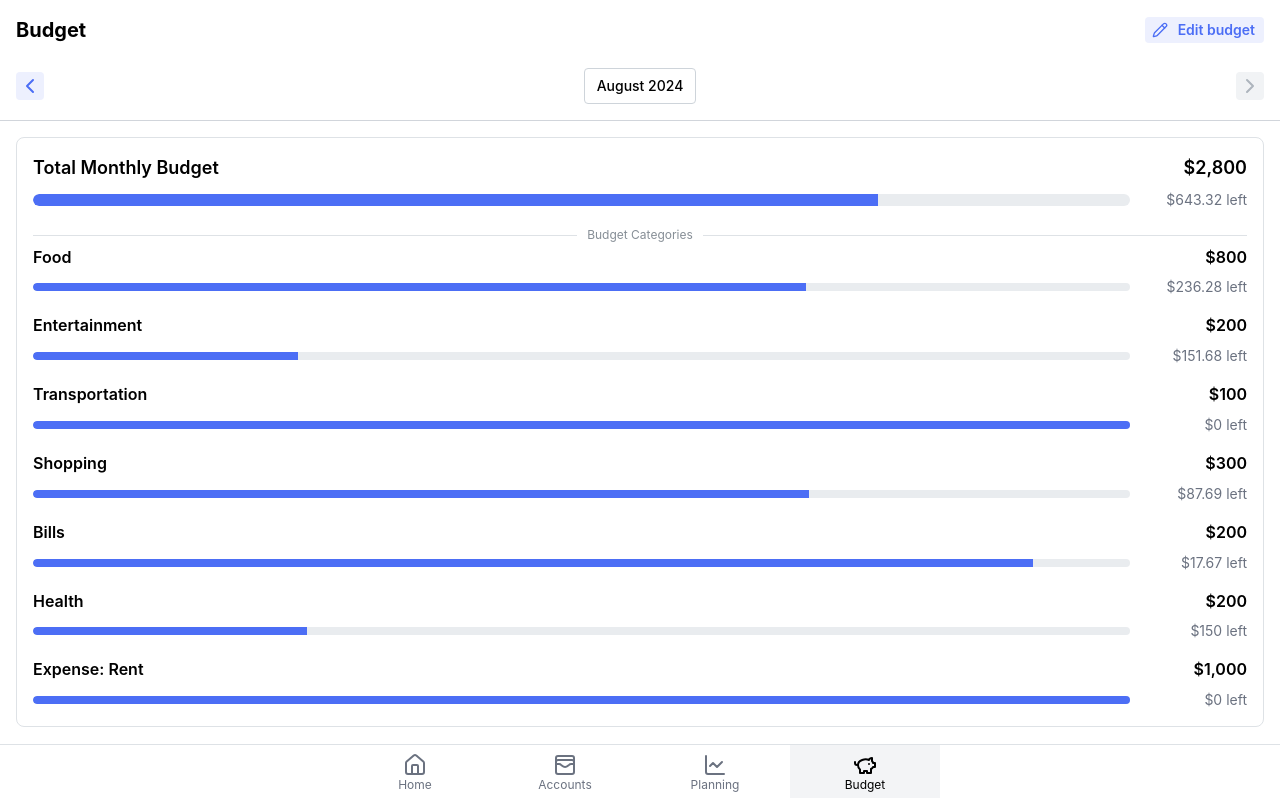
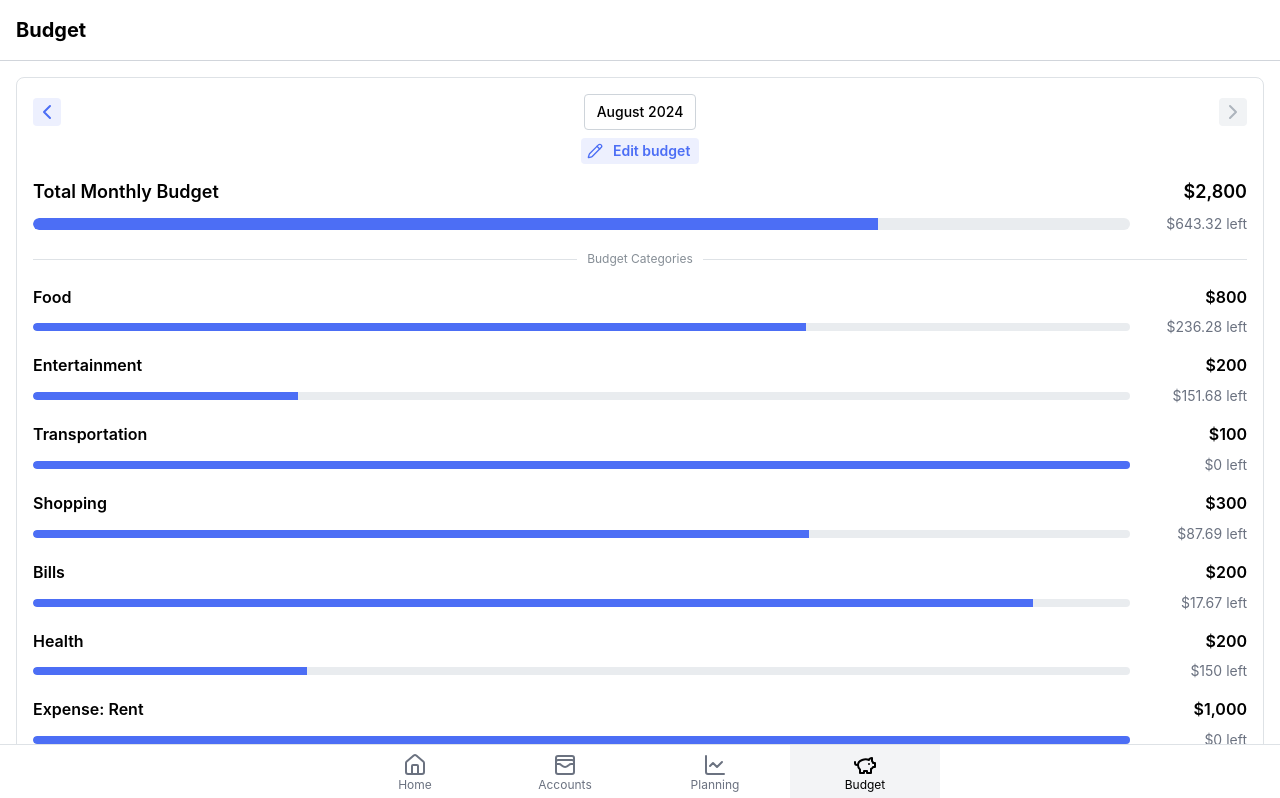
Before and after one commit to Prushka/finance-new, a React (Vite) app: page /budget in a window 1280 px wide. Shown: the top 798 px of the page. Built offline with nearby package versions, Linux system fonts and the light colour scheme.

Commit message:
finish budget page

```diff
--- a/src/pages/Budget.tsx
+++ b/src/pages/Budget.tsx
@@ -88,26 +88,8 @@ export default function Budget() {
 
   const monthlySpentPercentage = (monthlySpent / monthlyTotal) * 100;
 
-  return (
+  const monthPicker = (
     <div>
-      <div className="z-50 sticky top-0 bg-white p-4 border-b-[1px] border-b-gray-300 flex flex-col gap-6">
-        <div className="flex justify-between items-center">
-          <h1 className="text-xl font-bold">Budget</h1>
-          {isCurrentMonth && (
-            <Button
-              size="compact-sm"
-              leftSection={
-                !isEditing ? <PencilIcon className="size-4" /> : <CheckIcon />
-              }
-              variant={!isEditing ? "light" : "filled"}
-              onClick={() => {
-                setIsEditing((prev) => !prev);
-              }}
-            >
-              {!isEditing ? "Edit budget" : "Save budget"}
-            </Button>
-          )}
-        </div>
       <div className="flex justify-between items-center gap-4">
         <ActionIcon
           variant="light"
@@ -137,11 +119,29 @@ export default function Budget() {
           <ChevronRightIcon />
         </ActionIcon>
       </div>
+      <div className="mt-2 flex justify-center h-6">
+        {isCurrentMonth ? (
+          <Button
+            size="compact-sm"
+            leftSection={
+              !isEditing ? <PencilIcon className="size-4" /> : <CheckIcon />
+            }
+            variant={!isEditing ? "light" : "filled"}
+            onClick={() => {
+              setIsEditing((prev) => !prev);
+            }}
+          >
+            {!isEditing ? "Edit budget" : "Save budget"}
+          </Button>
+        ) : (
+          <p className="text-sm text-gray-500">Viewing past month</p>
+        )}
       </div>
+    </div>
+  );
 
-      <section className="p-4">
-        <Card withBorder radius="md">
-          <div>
+  const totalMonthlyBudgetSection = (
+    <section>
       <div className="flex mb-2 font-semibold justify-between items-center text-lg">
         <h2>Total Monthly Budget</h2>
         {!isEditing ? (
@@ -185,8 +185,10 @@ export default function Budget() {
           left
         </p>
       </div>
-          </div>
-          <Divider mt="md" label="Budget Categories" />
+    </section>
+  );
+
+  const budgetCategoriesSection = (
     <section className="flex flex-col gap-4">
       {budgetCategories.map(({ name, total, spent }) => {
         const remaining = total - spent;
@@ -197,11 +199,7 @@ export default function Budget() {
             <div className="flex mb-2 font-semibold justify-between text-md">
               <h2>{name}</h2>
               {!isEditing ? (
-                      <NumberFormatter
-                        value={total}
-                        prefix="$"
-                        thousandSeparator
-                      />
+                <NumberFormatter value={total} prefix="$" thousandSeparator />
               ) : (
                 <NumberInput
                   defaultValue={total}
@@ -238,6 +236,20 @@ export default function Budget() {
         );
       })}
     </section>
+  );
+
+  return (
+    <div>
+      <div className="z-50 sticky top-0 bg-white p-4 border-b-[1px] border-b-gray-300 flex flex-col gap-6">
+        <h1 className="text-xl font-bold">Budget</h1>
+      </div>
+
+      <section className="p-4">
+        <Card withBorder radius="md" className="flex flex-col gap-4">
+          {monthPicker}
+          {totalMonthlyBudgetSection}
+          <Divider label="Budget Categories" />
+          {budgetCategoriesSection}
         </Card>
 
         <Card
```
Lines whose indentation alone changed are shown as unchanged.
